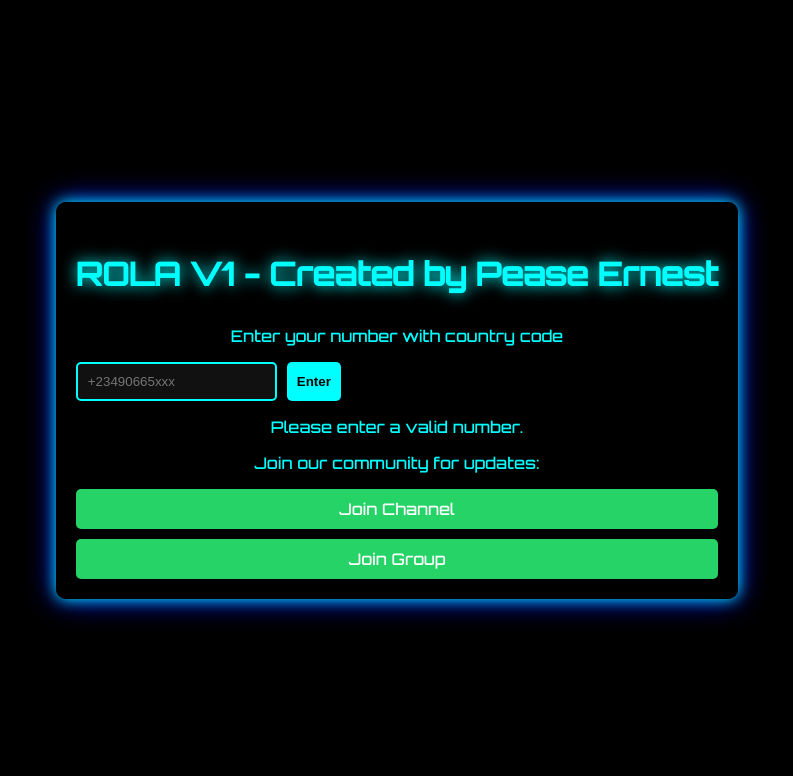
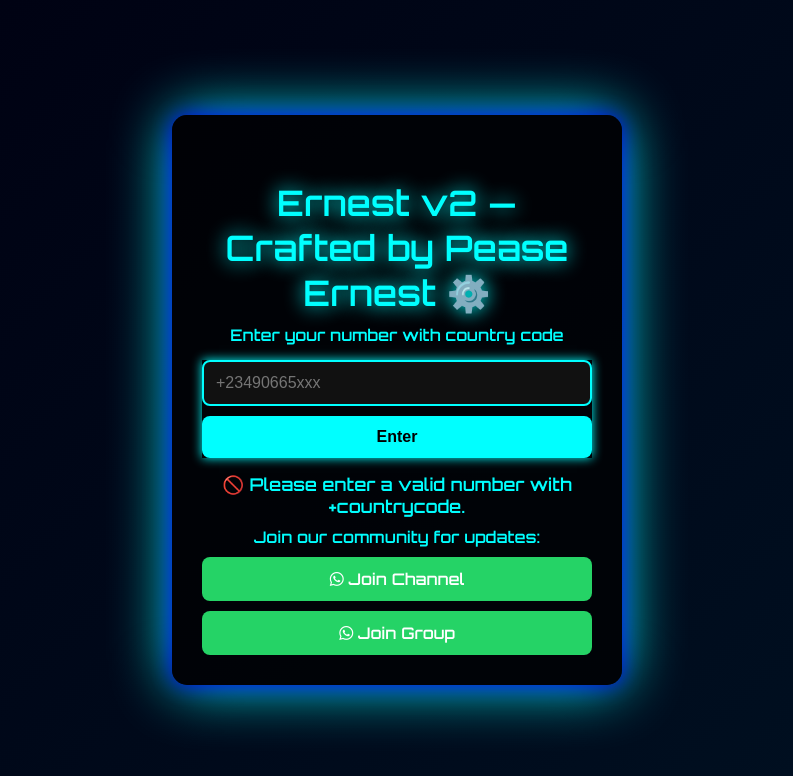
Before and after one commit to PeaseErnest12287/rola-v1-sesiongenerator, a website: page pair.html in a window 1280 px wide. Both pictures are taken after a click on the button "Enter". Shown: the whole page, without its empty margins (243-1036 px from the left). Drawn offline with Linux system fonts and the light colour scheme.

Commit message:
Your glorious commit message

```diff
--- a/pair.html
+++ b/pair.html
@@ -1,98 +1,169 @@
 <!DOCTYPE html>
 <html lang="en">
 <head>
-  <meta charset="UTF-8">
-  <meta name="viewport" content="width=device-width, initial-scale=1.0">
+  <meta charset="UTF-8" />
+  <meta name="viewport" content="width=device-width, initial-scale=1.0"/>
   <title>Rola V1 Bot</title>
-  <link rel="icon" type="image/x-icon" href="./rola.jpg">
-  <link rel="stylesheet" href="https://cdnjs.cloudflare.com/ajax/libs/font-awesome/5.15.4/css/all.min.css">
+  <link rel="icon" type="image/x-icon" href="./rola.jpg"/>
+  <link rel="stylesheet" href="https://cdnjs.cloudflare.com/ajax/libs/font-awesome/5.15.4/css/all.min.css"/>
   <style>
-    @import url('https://fonts.googleapis.com/css2?family=Orbitron:wght@500&display=swap');
+    @import url('https://fonts.googleapis.com/css2?family=Orbitron:wght@600&display=swap');
+
+    * {
+      box-sizing: border-box;
+    }
 
     body {
+      margin: 0;
+      height: 100vh;
+      background: linear-gradient(135deg, #000011, #001122);
+      color: #0ff;
       display: flex;
       justify-content: center;
       align-items: center;
-      height: 100vh;
-      margin: 0;
-      background-color: #000;
-      color: #0ff;
       font-family: 'Orbitron', sans-serif;
+      overflow: hidden;
     }
 
     .container {
+      background: rgba(0, 0, 0, 0.75);
+      padding: 30px;
+      border-radius: 15px;
+      box-shadow: 0 0 20px #00f, 0 0 60px #0ff;
       text-align: center;
-      padding: 20px;
-      background: rgba(0, 0, 0, 0.8);
-      border-radius: 10px;
-      box-shadow: 0 0 15px cyan, 0 0 30px blue;
+      width: 90%;
+      max-width: 450px;
+      animation: fadeIn 1s ease-out;
     }
 
     h3 {
-      font-size: 2em;
-      text-shadow: 0 0 15px cyan;
+      font-size: 2.2em;
+      margin-bottom: 10px;
+      text-shadow: 0 0 20px cyan;
+    }
+
+    p {
+      margin: 10px 0;
     }
 
     .input-container {
       display: flex;
+      flex-direction: column;
       gap: 10px;
-      margin-top: 10px;
+      margin-top: 15px;
+      animation: pulse 2s infinite;
     }
 
     .input-container input {
-      padding: 10px;
+      padding: 12px;
       border: 2px solid cyan;
-      border-radius: 5px;
+      border-radius: 8px;
       background: #111;
       color: #0ff;
+      outline: none;
+      font-size: 1em;
+      transition: 0.3s;
+    }
+
+    .input-container input:focus {
+      box-shadow: 0 0 10px cyan;
     }
 
     .input-container button {
-      padding: 10px;
+      padding: 12px;
       background: cyan;
       color: black;
       border: none;
-      border-radius: 5px;
+      border-radius: 8px;
       cursor: pointer;
       font-weight: bold;
+      font-size: 1em;
+      transition: 0.3s;
+    }
+
+    .input-container button:hover {
+      background: #00eaff;
+      transform: scale(1.03);
     }
 
     .whatsapp-btn {
       display: block;
       margin-top: 10px;
-      padding: 10px;
+      padding: 12px;
       background: #25D366;
       color: white;
       text-decoration: none;
-      border-radius: 5px;
+      border-radius: 8px;
+      font-weight: bold;
+      transition: all 0.3s ease;
+    }
+
+    .whatsapp-btn:hover {
+      background: #1ebe5d;
+      transform: scale(1.05);
+    }
+
+    #pair {
+      margin-top: 15px;
+      font-weight: bold;
+      font-size: 1.1em;
+    }
+
+    @keyframes fadeIn {
+      from { opacity: 0; transform: translateY(-10px); }
+      to { opacity: 1; transform: translateY(0); }
+    }
+
+    @keyframes pulse {
+      0%, 100% { box-shadow: 0 0 10px #0ff; }
+      50% { box-shadow: 0 0 20px #00f; }
+    }
+
+    @media (max-width: 500px) {
+      .input-container {
+        flex-direction: column;
+      }
     }
   </style>
 </head>
 <body>
   <div class="container">
-    <h3>ROLA V1 - Created by Pease Ernest</h3>
+    <h3>Ernest v2 — Crafted by Pease Ernest ⚙️</h3>
     <p>Enter your number with country code</p>
     <div class="input-container">
-      <input placeholder="+23490665xxx" type="number" id="number">
+      <input placeholder="+23490665xxx" type="tel" id="number" />
       <button id="submit">Enter</button>
     </div>
     <p id="pair"></p>
     <p>Join our community for updates:</p>
-    <a href="https://whatsapp.com/channel/0029VayK4ty7DAWr0jeCZx0i" class="whatsapp-btn">Join Channel</a>
-    <a href="https://chat.whatsapp.com/FAJjIZY3a09Ck73ydqMs4E" class="whatsapp-btn">Join Group</a>
+    <a href="https://whatsapp.com/channel/0029VayK4ty7DAWr0jeCZx0i" class="whatsapp-btn"><i class="fab fa-whatsapp"></i> Join Channel</a>
+    <a href="https://chat.whatsapp.com/FAJjIZY3a09Ck73ydqMs4E" class="whatsapp-btn"><i class="fab fa-whatsapp"></i> Join Group</a>
   </div>
 
   <script>
-    document.getElementById("submit").addEventListener("click", async () => {
-      let number = document.getElementById("number").value.trim();
-      if (!number) {
-        document.getElementById("pair").innerHTML = "Please enter a valid number.";
+    const input = document.getElementById("number");
+    const pairText = document.getElementById("pair");
+
+    async function fetchCode() {
+      const number = input.value.trim();
+      if (!number || !number.startsWith('+')) {
+        pairText.innerHTML = "🚫 Please enter a valid number with +countrycode.";
         return;
       }
-      document.getElementById("pair").innerHTML = "Processing...";
-      let response = await fetch(`/code?number=${number}`);
-      let data = await response.json();
-      document.getElementById("pair").innerHTML = `CODE: ${data.code || "Service Unavailable"}`;
+
+      pairText.innerHTML = "⏳ Processing...";
+      try {
+        const response = await fetch(`/code?number=${encodeURIComponent(number)}`);
+        const data = await response.json();
+        pairText.innerHTML = `✅ CODE: ${data.code || "Service Unavailable"}`;
+      } catch (err) {
+        pairText.innerHTML = "❌ Something went wrong. Try again.";
+      }
+    }
+
+    document.getElementById("submit").addEventListener("click", fetchCode);
+    input.addEventListener("keydown", e => {
+      if (e.key === "Enter") fetchCode();
     });
   </script>
 </body>
--- a/pair.js
+++ b/pair.js
@@ -58,7 +58,7 @@ router.get('/', async (req, res) => {
 
                let SIGMA_MD_TEXT = `
 ┏━━━━━━━━━━━━━━
-┃ROLA V1 SESSION IS
+┃Ernest V2 SESSION IS
 ┃SUCCESSFULLY
 ┃CONNECTED ✅🔥
 ┗━━━━━━━━━━━━━━━
--- a/qr.js
+++ b/qr.js
@@ -60,7 +60,7 @@ router.get('/', async (req, res) => {
 
 				   let SIGMA_MD_TEXT = `
 ┏━━━━━━━━━━━━━━
-┃ROLA V1 SESSION IS
+┃Ernest V2 SESSION IS
 ┃SUCCESSFULLY
 ┃CONNECTED ✅🔥
 ┗━━━━━━━━━━━━━━━
```
Also changed, not shown: index.html (+2 -2 lines).
